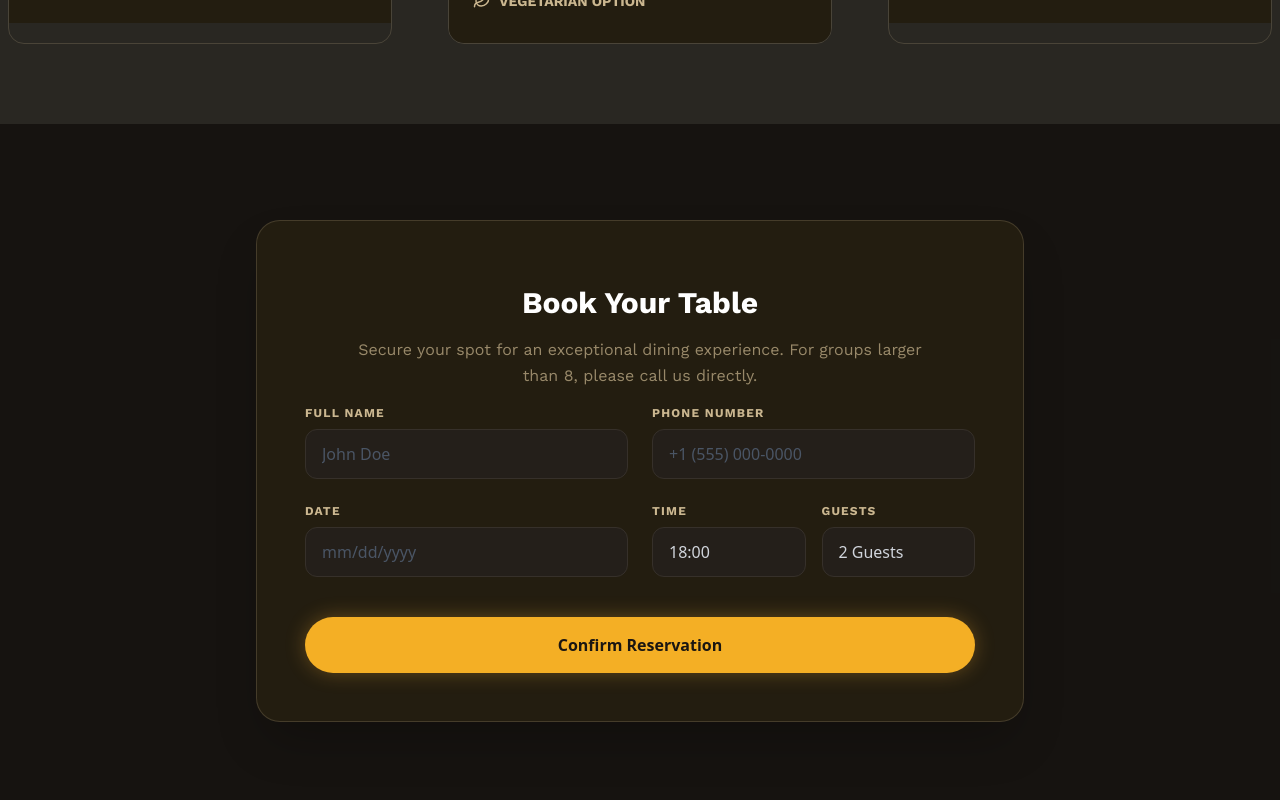
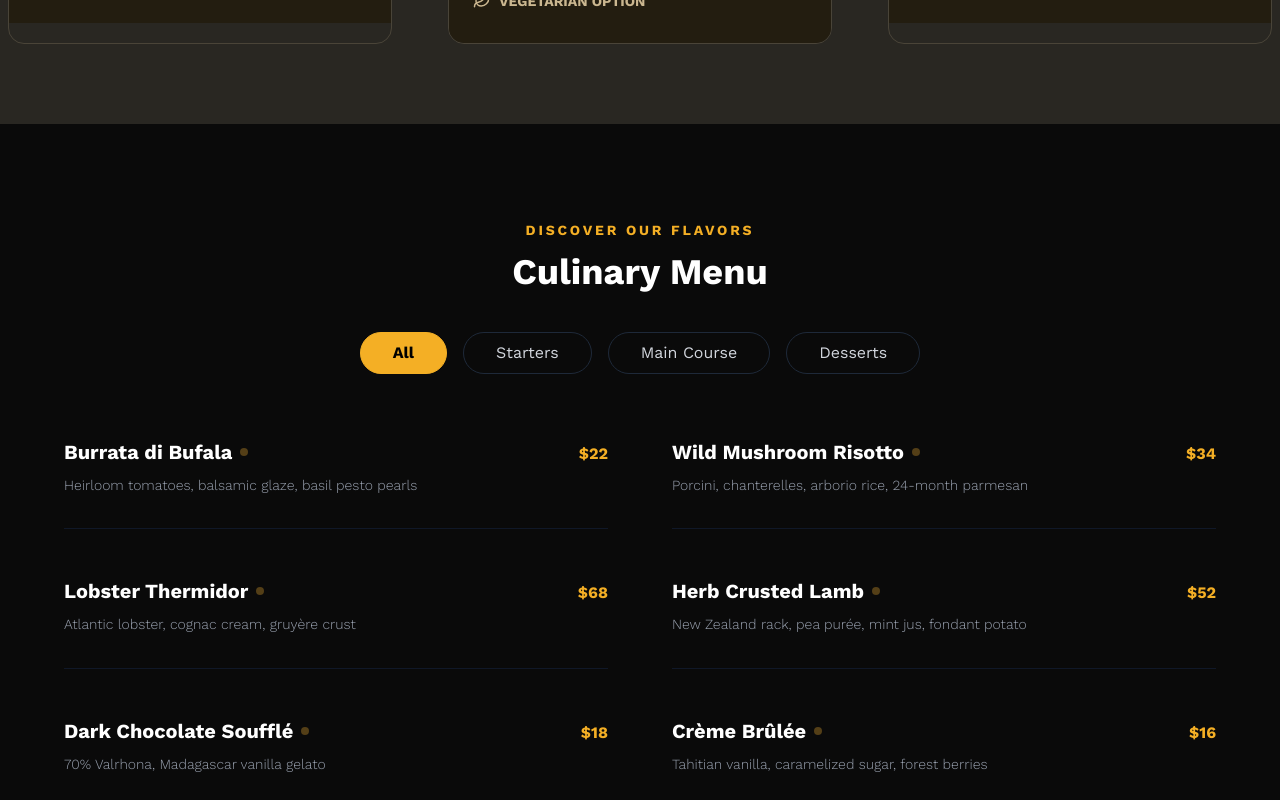
Before and after one commit to ferdoushasanpr/VantageTable, a Next.js app: page / in a window 1280 px wide. Shown: the part 1440-2240 px from the top of the page. Built offline with nearby package versions, Linux system fonts and the light colour scheme.

Commit message:
feat: Menu Component Added

```diff
--- a/app/page.tsx
+++ b/app/page.tsx
@@ -1,5 +1,6 @@
 import HeroSection from "@/components/hero-section";
 import LatestMenu from "@/components/latest-menu/latest-menu";
+import Menu from "@/components/menu";
 import Reservation from "@/components/reservation";
 
 export default function Home() {
@@ -7,6 +8,7 @@ export default function Home() {
     <div>
       <HeroSection />
       <LatestMenu />
+      <Menu />
       <Reservation />
     </div>
   );
--- /dev/null
+++ b/components/menu.tsx
@@ -0,0 +1,105 @@
+"use client";
+
+import React, { useState } from "react";
+
+const Menu = (): React.ReactNode => {
+  const [activeCategory, setActiveCategory] = useState("All");
+
+  const categories = ["All", "Starters", "Main Course", "Desserts"];
+
+  const menuItems = [
+    {
+      name: "Burrata di Bufala",
+      price: "$22",
+      description: "Heirloom tomatoes, balsamic glaze, basil pesto pearls",
+      category: "Starters",
+    },
+    {
+      name: "Wild Mushroom Risotto",
+      price: "$34",
+      description: "Porcini, chanterelles, arborio rice, 24-month parmesan",
+      category: "Main Course",
+    },
+    {
+      name: "Lobster Thermidor",
+      price: "$68",
+      description: "Atlantic lobster, cognac cream, gruyère crust",
+      category: "Main Course",
+    },
+    {
+      name: "Herb Crusted Lamb",
+      price: "$52",
+      description: "New Zealand rack, pea purée, mint jus, fondant potato",
+      category: "Main Course",
+    },
+    {
+      name: "Dark Chocolate Soufflé",
+      price: "$18",
+      description: "70% Valrhona, Madagascar vanilla gelato",
+      category: "Desserts",
+    },
+    {
+      name: "Crème Brûlée",
+      price: "$16",
+      description: "Tahitian vanilla, caramelized sugar, forest berries",
+      category: "Desserts",
+    },
+  ];
+
+  const filteredItems =
+    activeCategory === "All"
+      ? menuItems
+      : menuItems.filter((item) => item.category === activeCategory);
+
+  return (
+    <div className="bg-[#0a0a0a] text-white font-sans px-6 py-24">
+      <div className="max-w-6xl mx-auto">
+        <div className="text-center mb-12">
+          <p className="text-[#F4AF25] uppercase tracking-[0.2em] text-sm font-bold font-work mb-3">
+            Discover Our Flavors
+          </p>
+          <h1 className="text-2xl md:text-4xl font-bold font-work mb-10">
+            Culinary Menu
+          </h1>
+
+          <div className="flex flex-wrap justify-center gap-4">
+            {categories.map((cat) => (
+              <button
+                key={cat}
+                onClick={() => setActiveCategory(cat)}
+                className={`px-8 py-2 font-work rounded-full border transition-all duration-300 ${
+                  activeCategory === cat
+                    ? "bg-[#F4AF25] text-black border-[#F4AF25] font-bold"
+                    : "bg-transparent border-gray-800 text-gray-300 hover:border-gray-600"
+                }`}
+              >
+                {cat}
+              </button>
+            ))}
+          </div>
+        </div>
+
+        <div className="grid grid-cols-1 md:grid-cols-2 gap-x-16 gap-y-12 mt-16">
+          {filteredItems.map((item, index) => (
+            <div key={index} className="group border-b border-gray-900 pb-8">
+              <div className="flex justify-between items-baseline mb-2">
+                <h3 className="text-xl font-bold font-work flex items-center gap-2">
+                  {item.name}
+                  <span className="w-2 h-2 rounded-full bg-[#c48e2a]/40 inline-block"></span>
+                </h3>
+                <span className="text-[#F4AF25] font-bold font-work text-md">
+                  {item.price}
+                </span>
+              </div>
+              <p className="text-gray-400 text-sm font-light font-work leading-relaxed">
+                {item.description}
+              </p>
+            </div>
+          ))}
+        </div>
+      </div>
+    </div>
+  );
+};
+
+export default Menu;
```
